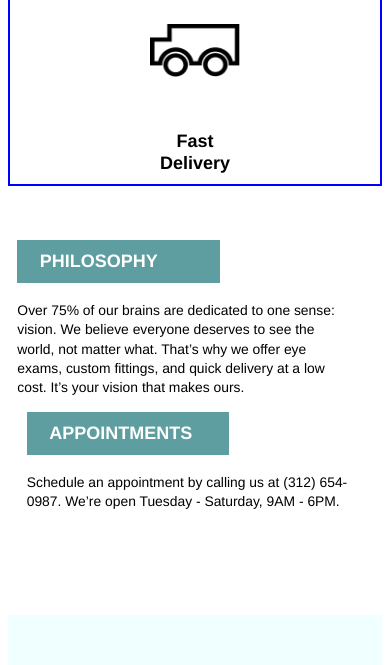
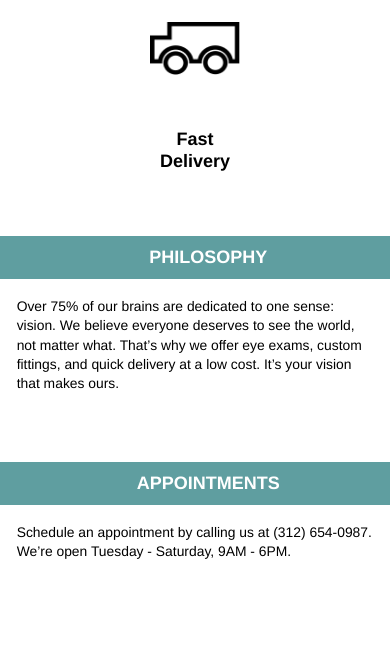
Before and after one commit to softwaremom00/tortoise, a plain HTML site: page index.html in a window 390 px wide. Shown: the part 802-1467 px from the top of the page. Drawn offline with Linux system fonts and the light colour scheme.

Commit message:
working on spacing for mobile design

```diff
--- a/resources/css/style.css
+++ b/resources/css/style.css
@@ -31,13 +31,13 @@ html, body{
   top: 1em;
   padding: 1rem 0;
   margin-bottom: 10rem;
-  border: 1px solid blue;
+
 }
 
 .logo{
   display: flex;
   justify-content: center;
-  border: 1px solid red;
+
 }
 
 
@@ -77,6 +77,8 @@ html, body{
   line-height: 1.2;
   font-weight: bold;
 }
+
+/* modifications for tablet view*/
 
 @media only screen and (max-width: 1024px){
 
@@ -242,12 +244,15 @@ html, body{
   display:flex;
   flex-direction: column;
   width: 35%;
+  margin-right: 5%;
 }
 
 @media only screen and (max-width: 450px){
 
+
+ /* ISSUE: Modifications to service icons for phones.. having hard time getting things to center */
   .services{
-    border: 2px solid blue;
+
     flex-direction: column;
     justify-content: center;
     align-items: center;
@@ -258,27 +263,39 @@ html, body{
     margin-right: auto;
   }
 
+/** Modifications to Philosphy and Appointments for phones **/
+
+.business-info span{
+  margin-left:0;
+  width: 100%;
+  text-align: center;
+}
+
   .business-info{
      margin-top: 3rem;
      flex-direction: column;
      justify-content: center;
      align-items: center;
+     margin-left: 0;
+
   }
 
   .business-info p{
     text-align: left;
     font-size: .77rem;
+    margin-left: 1rem;
 
   }
   .philosophy{
-    width: 90%;
+    width: 100%;
+    margin-bottom: 3rem;
   }
   .appointments{
-    width: 90%;
+    width: 100%;
   }
 
 }
-/* ISSUE: I made the copyright a flex container to get the text to sit next to the icon.. is ithis necessary */
+/* ISSUE: I made the copyright a flex container to get the text to sit next to the icon.. is it necessary */
 
 .copyright{
   margin-top:5rem;
```
